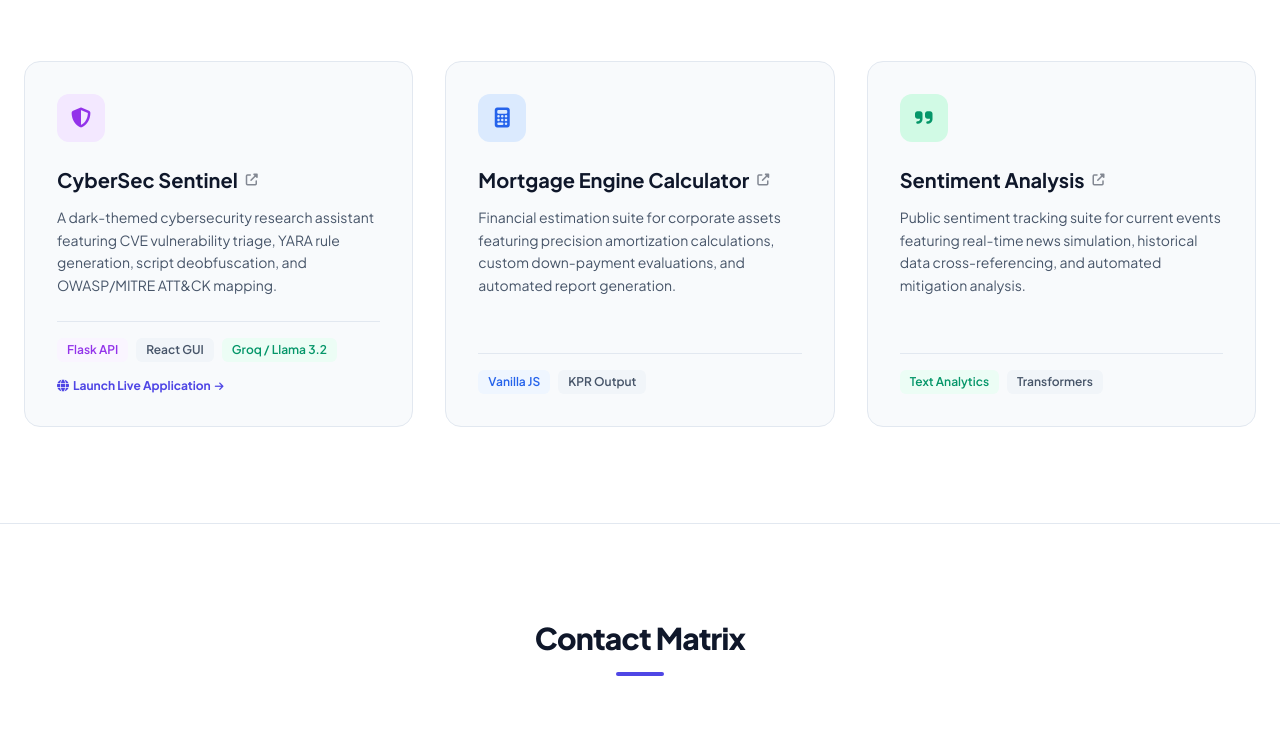
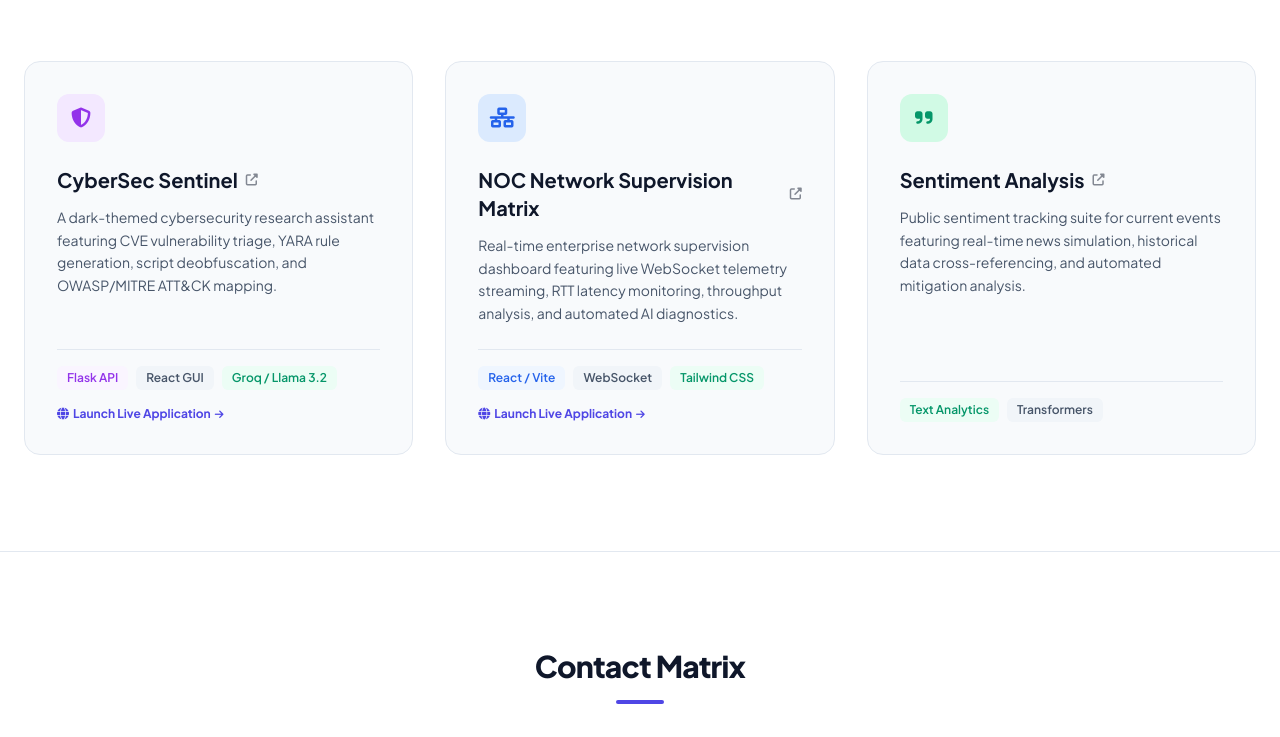
Before and after one commit to plz77/abdul-hafidz-murtono-portofolio-website, a website: page index.html in a window 1280 px wide. Shown: the part 3120-3857 px from the top of the page. Drawn offline with nearby package versions, Linux system fonts and the light colour scheme.

Commit message:
Update index.html

```diff
--- a/index.html
+++ b/index.html
@@ -247,7 +247,7 @@
             </div>
 
             <div class="grid grid-cols-1 md:grid-cols-2 lg:grid-cols-3 gap-8">
-                <!-- Project 1: CyberSec Sentinel (Updated Live Link) -->
+                <!-- Project 1: CyberSec Sentinel -->
                 <div class="bg-slate-50 dark:bg-slate-900/50 border border-slate-200 dark:border-slate-800/80 rounded-2xl overflow-hidden group hover:shadow-xl hover:border-indigo-300 dark:hover:border-indigo-900 transition-all duration-300 flex flex-col h-full">
                     <div class="p-8 flex-grow flex flex-col justify-between">
                         <div>
@@ -278,25 +278,33 @@
                     </div>
                 </div>
 
-                <!-- Project 2: KPR -->
+                <!-- Project 2: NOC Network Supervision Matrix (Replaced Mortgage Engine) -->
                 <div class="bg-slate-50 dark:bg-slate-900/50 border border-slate-200 dark:border-slate-800/80 rounded-2xl overflow-hidden group hover:shadow-xl hover:border-indigo-300 dark:hover:border-indigo-900 transition-all duration-300 flex flex-col h-full">
                     <div class="p-8 flex-grow flex flex-col justify-between">
                         <div>
                             <div class="w-12 h-12 rounded-xl bg-blue-100 dark:bg-blue-950/50 text-blue-600 dark:text-blue-400 flex items-center justify-center text-xl mb-6">
-                                <i class="fas fa-calculator"></i>
+                                <i class="fas fa-network-wired"></i>
                             </div>
                             <h3 class="text-xl font-bold text-slate-900 dark:text-white group-hover:text-indigo-600 dark:group-hover:text-indigo-400 transition-colors">
-                                <a href="./prediksi kpr/index.html" class="hover:underline flex items-center gap-2">
-                                    Mortgage Engine Calculator <i class="fas fa-external-link-alt text-xs opacity-50"></i>
+                                <a href="https://noc-supervision-system.vercel.app/" target="_blank" class="hover:underline flex items-center gap-2">
+                                    NOC Network Supervision Matrix <i class="fas fa-external-link-alt text-xs opacity-50"></i>
                                 </a>
                             </h3>
                             <p class="mt-3 text-slate-600 dark:text-slate-400 text-sm leading-relaxed">
-                                Financial estimation suite for corporate assets featuring precision amortization calculations, custom down-payment evaluations, and automated report generation.
+                                Real-time enterprise network supervision dashboard featuring live WebSocket telemetry streaming, RTT latency monitoring, throughput analysis, and automated AI diagnostics.
                             </p>
                         </div>
-                        <div class="mt-6 pt-4 border-t border-slate-200 dark:border-slate-800 flex flex-wrap gap-2">
-                            <span class="text-xs font-semibold px-2.5 py-1 bg-blue-50 dark:bg-blue-950/30 text-blue-600 dark:text-blue-400 rounded-md">Vanilla JS</span>
-                            <span class="text-xs font-semibold px-2.5 py-1 bg-slate-100 dark:bg-slate-800 text-slate-600 dark:text-slate-400 rounded-md">KPR Output</span>
+                        <div class="mt-6 pt-4 border-t border-slate-200 dark:border-slate-800 flex flex-col gap-3">
+                            <div class="flex flex-wrap gap-2">
+                                <span class="text-xs font-semibold px-2.5 py-1 bg-blue-50 dark:bg-blue-950/30 text-blue-600 dark:text-blue-400 rounded-md">React / Vite</span>
+                                <span class="text-xs font-semibold px-2.5 py-1 bg-slate-100 dark:bg-slate-800 text-slate-600 dark:text-slate-400 rounded-md">WebSocket</span>
+                                <span class="text-xs font-semibold px-2.5 py-1 bg-emerald-50 dark:bg-emerald-950/30 text-emerald-600 dark:text-emerald-400 rounded-md">Tailwind CSS</span>
+                            </div>
+                            <div class="flex items-center gap-4 pt-1">
+                                <a href="https://noc-supervision-system.vercel.app/" target="_blank" class="text-xs font-bold text-indigo-600 dark:text-indigo-400 hover:underline flex items-center gap-1">
+                                    <i class="fas fa-globe"></i> Launch Live Application <i class="fas fa-arrow-right text-[10px]"></i>
+                                </a>
+                            </div>
                         </div>
                     </div>
                 </div>
@@ -393,67 +401,7 @@
     <footer class="bg-slate-900 text-slate-400 border-t border-slate-950 py-12 text-sm">
         <div class="container mx-auto px-6 flex flex-col md:flex-row justify-between items-center gap-6">
             <p>&copy; 2026 hafid77 Portfolio Ecosystem. All rights reserved.</p>
-            <div class="flex space-x-6 text-xl">
-                <a href="https://www.linkedin.com/in/abdul-hafidz-murtono" target="_blank" class="hover:text-white transition-colors"><i class="fab fa-linkedin"></i></a>
-                <a href="https://www.github.com/plz77" target="_blank" class="hover:text-white transition-colors"><i class="fab fa-github"></i></a>
-                <a href="https://x.com/huffveedz77" target="_blank" class="hover:text-white transition-colors"><i class="fab fa-twitter"></i></a>
-                <a href="https://www.tiktok.com/@hafid77277" target="_blank" class="hover:text-white transition-colors"><i class="fab fa-tiktok"></i></a>
-            </div>
         </div>
     </footer>
-
-    <!-- INTERACTIVE DARK MODE SCRIPT -->
-    <script>
-        const themeToggleBtn = document.getElementById('theme-toggle');
-        const themeToggleIcon = document.getElementById('theme-toggle-icon');
-        const mobileThemeToggleBtn = document.getElementById('mobile-theme-toggle');
-        const mobileThemeToggleIcon = document.getElementById('mobile-theme-toggle-icon');
-
-        const userTheme = localStorage.getItem('theme');
-        const systemTheme = window.matchMedia('(prefers-color-scheme: dark)').matches;
-
-        const iconThemeUpdate = (isDark) => {
-            if (isDark) {
-                themeToggleIcon.classList.remove('fa-moon');
-                themeToggleIcon.classList.add('fa-sun');
-                if(mobileThemeToggleIcon) {
-                    mobileThemeToggleIcon.classList.remove('fa-moon');
-                    mobileThemeToggleIcon.classList.add('fa-sun');
-                }
-            } else {
-                themeToggleIcon.classList.remove('fa-sun');
-                themeToggleIcon.classList.add('fa-moon');
-                if(mobileThemeToggleIcon) {
-                    mobileThemeToggleIcon.classList.remove('fa-sun');
-                    mobileThemeToggleIcon.classList.add('fa-moon');
-                }
-            }
-        };
-
-        if (userTheme === 'dark' || (!userTheme && systemTheme)) {
-            document.documentElement.classList.add('dark');
-            iconThemeUpdate(true);
-        } else {
-            document.documentElement.classList.remove('dark');
-            iconThemeUpdate(false);
-        }
-
-        const themeToggleFunc = () => {
-            if (document.documentElement.classList.contains('dark')) {
-                document.documentElement.classList.remove('dark');
-                localStorage.setItem('theme', 'light');
-                iconThemeUpdate(false);
-            } else {
-                document.documentElement.classList.add('dark');
-                localStorage.setItem('theme', 'dark');
-                iconThemeUpdate(true);
-            }
-        };
-
-        themeToggleBtn.addEventListener('click', themeToggleFunc);
-        if(mobileThemeToggleBtn) {
-            mobileThemeToggleBtn.addEventListener('click', themeToggleFunc);
-        }
-    </script>
 </body>
 </html>
```
